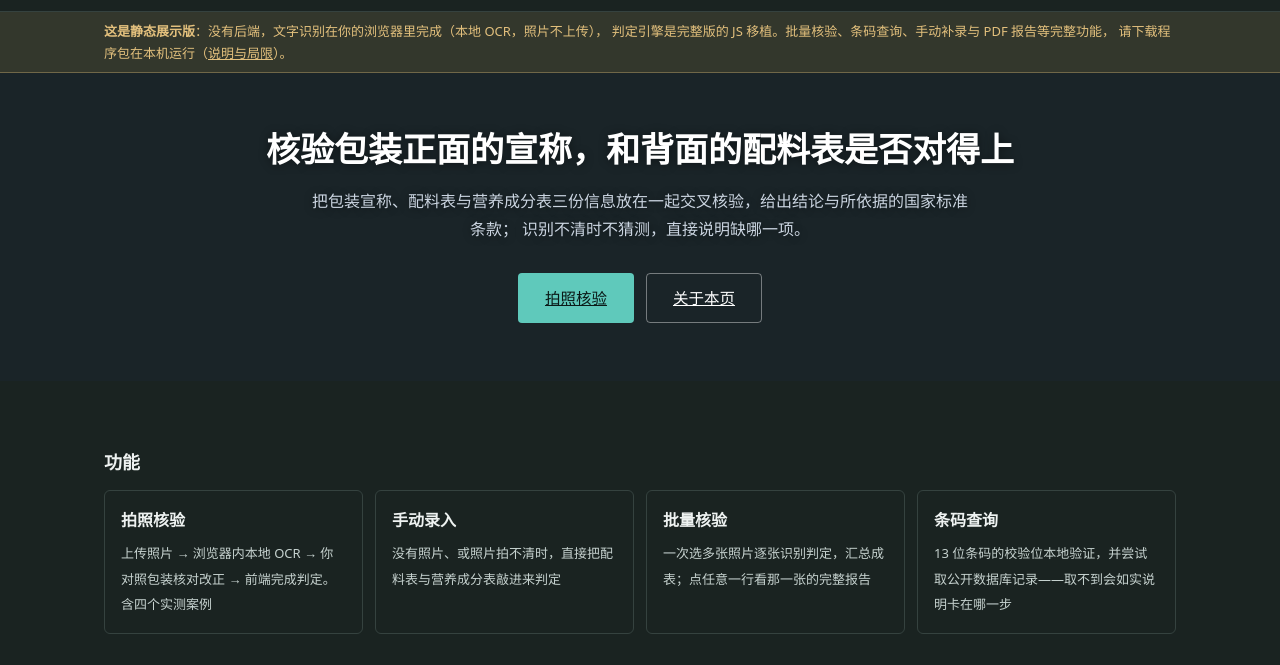
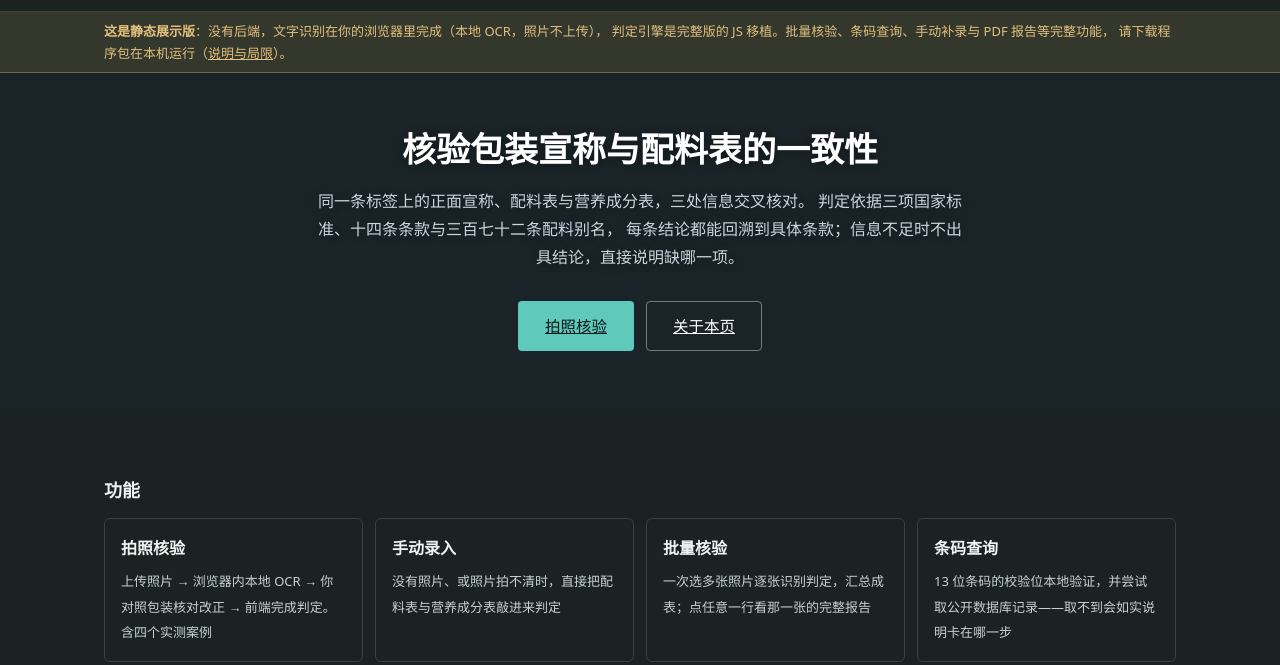
Before and after one commit to ZZZZZZZ13434/shihua-shishuo, a plain HTML site: page index.html in a window 1280 px wide. Shown: the part 53-718 px from the top of the page. Drawn offline with Linux system fonts and the light colour scheme.

Commit message:
hero 文案专业化

```diff
--- a/index.html
+++ b/index.html
@@ -59,10 +59,11 @@
 
 <section class="hero">
   <div class="hero-inner">
-    <h1>核验包装正面的宣称，和背面的配料表是否对得上</h1>
+    <h1>核验包装宣称与配料表的一致性</h1>
     <p class="hero-sub">
-      把包装宣称、配料表与营养成分表三份信息放在一起交叉核验，给出结论与所依据的国家标准条款；
-      识别不清时不猜测，直接说明缺哪一项。
+      同一条标签上的正面宣称、配料表与营养成分表，三处信息交叉核对。
+      判定依据三项国家标准、十四条条款与三百七十二条配料别名，
+      每条结论都能回溯到具体条款；信息不足时不出具结论，直接说明缺哪一项。
     </p>
 
     <div class="hero-actions">
```
